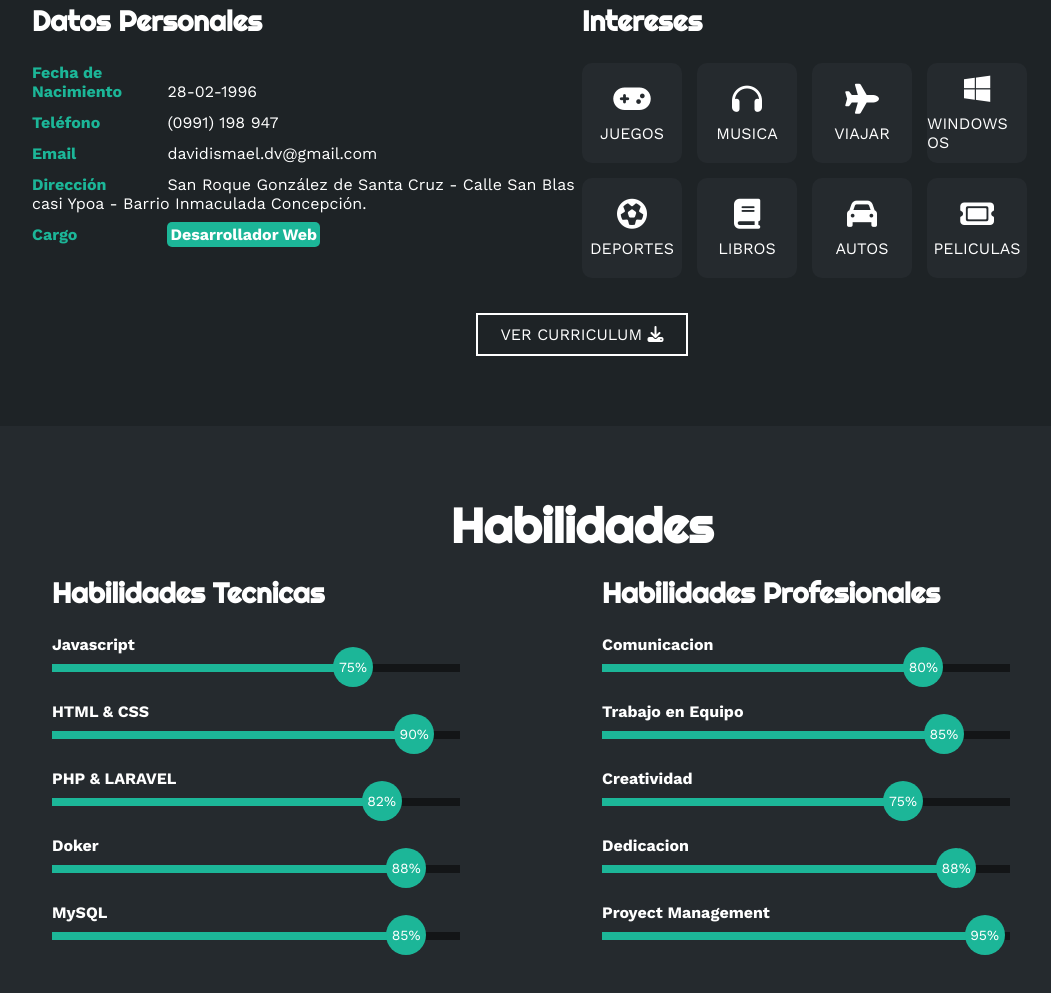
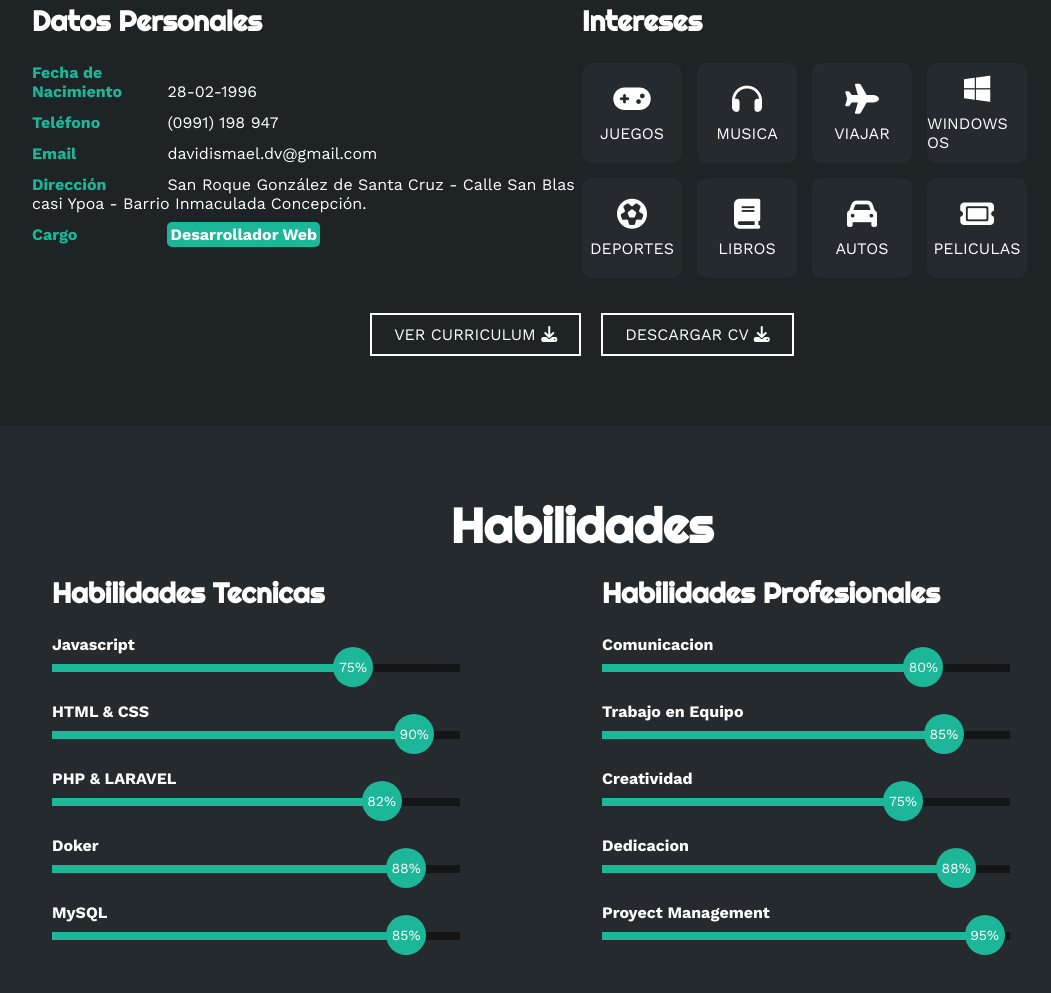
Before and after one commit to davidvenialgo/portafolios, a plain HTML site: page index.html in a window 1280 px wide. Shown: the part 1076-2069 px from the top of the page, without its empty margins (58-1109 px from the left). Drawn offline with nearby package versions, Linux system fonts and the light colour scheme.

Commit message:
agregar curriculum

```diff
--- a/estilo.css
+++ b/estilo.css
@@ -1080,3 +1080,11 @@ footer .arriba {
         font-size: 14px;
     }
 } */
+
+#nombre {
+    display: flex;
+    gap: 20px;
+    align-items: center;
+    width: 100%;
+    justify-content: center;
+}
--- a/index.html
+++ b/index.html
@@ -126,12 +126,20 @@
                     </div>
                   </div>
             </div>
-            <a href="curriculum.html" target="_blank" class="button-link" style="text-decoration: none;">
+            <div id="nombre">
+                <a href="curriculum.html" target="_blank" class="button-link" style="text-decoration: none;">
                 <button>
                     VER CURRICULUM <i class="fa-solid fa-download"></i>
                     <span class="overlay"></span>
                 </button>
-            </a>
+                </a>
+                <a href="./pdf/laravel2.pdf" class="button-link" style="text-decoration: none;" download="CV-DAVID_VENIALGO">
+                    <button>
+                        DESCARGAR CV <i class="fa-solid fa-download"></i>
+                        <span class="overlay"></span>
+                    </button>
+                    </a>
+            </div>
         </div>
        </section>
 
```
Also changed, not shown: curriculum.html (+2 -2 lines), 1 other file.
